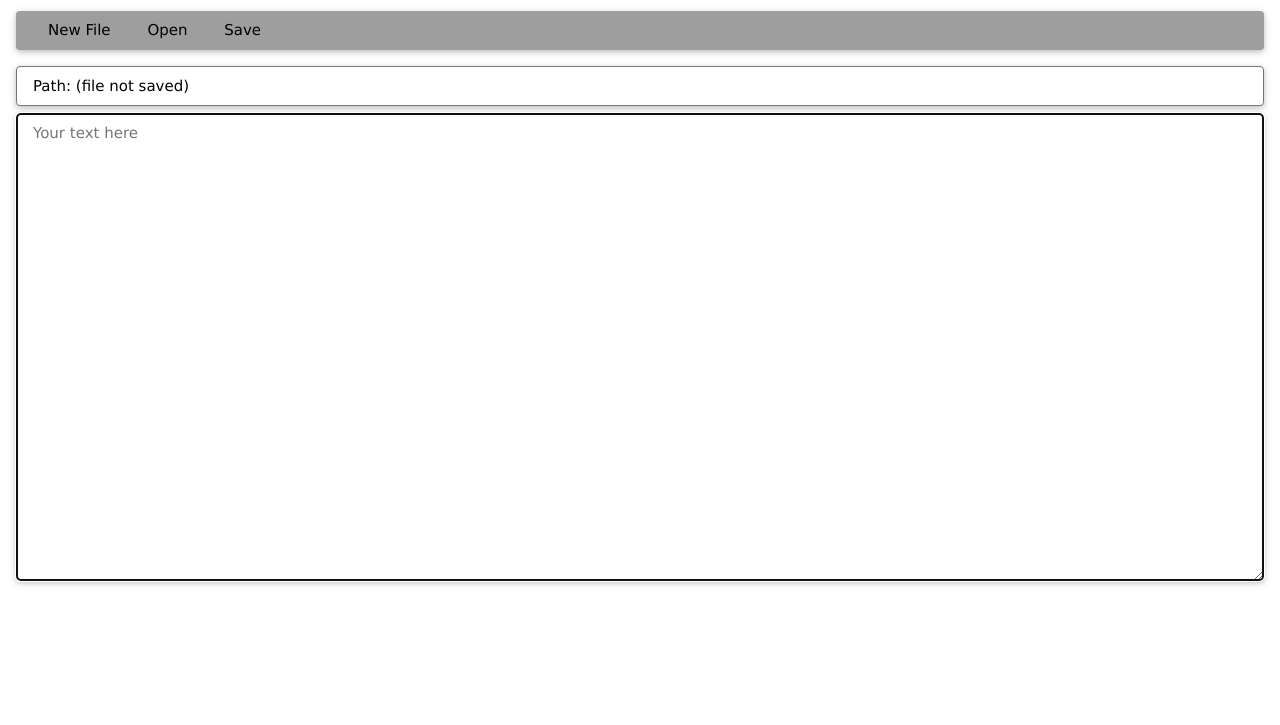
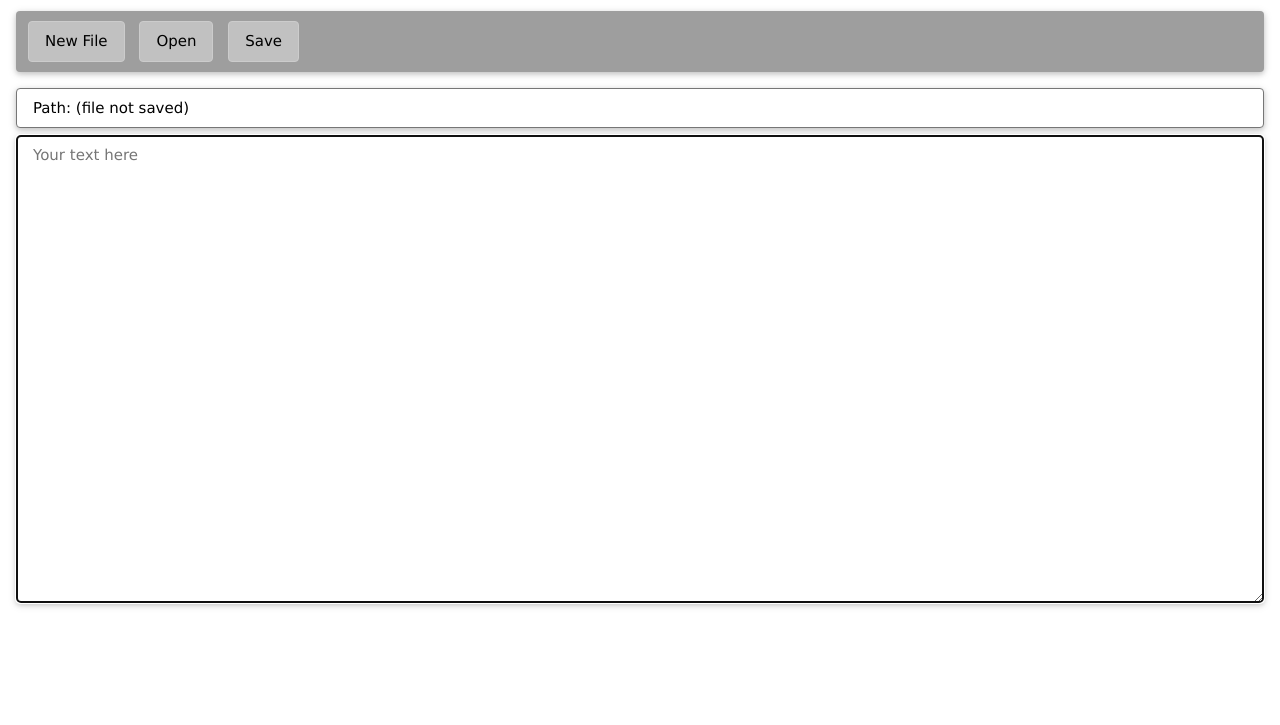
Before and after one commit to HoWingYip/side-project, an Electron app: page index.html in a window 1280 px wide. Shown: the part 75-800 px from the top of the page. Drawn offline with Linux system fonts and the light colour scheme; no server answers.

Commit message:
Made it look a tad better, if that's worth anything.

```diff
--- a/index.html
+++ b/index.html
@@ -15,9 +15,9 @@
   <!--main editor-->
   <!--top bar-->
   <div class="w3-container w3-grey w3-card w3-bar w3-round w3-margin topbar">
-    <button class="w3-button" id="newButton" onclick="newFile();">New File</button>
-    <button class="w3-button" id="openButton" onclick="openFile();">Open</button>
-    <button class="w3-button" id="saveButton" onclick="saveFile(
+    <button class="titlebar-button w3-button w3-border w3-round" id="newButton" onclick="newFile();">New File</button>
+    <button class="titlebar-button w3-button w3-border w3-round" id="openButton" onclick="openFile();">Open</button>
+    <button class="titlebar-button w3-button w3-border w3-round" id="saveButton" onclick="saveFile(
       document.getElementById('editor').value
     );">Save</button>
   </div>
--- a/styles.css
+++ b/styles.css
@@ -15,4 +15,10 @@
 
 .topbar {
   width: -webkit-fill-available;
+  padding: 5px 7px;
 }
+
+.titlebar-button {
+  margin: 5px;
+  background-color: #c1c1c1;
+}
```
